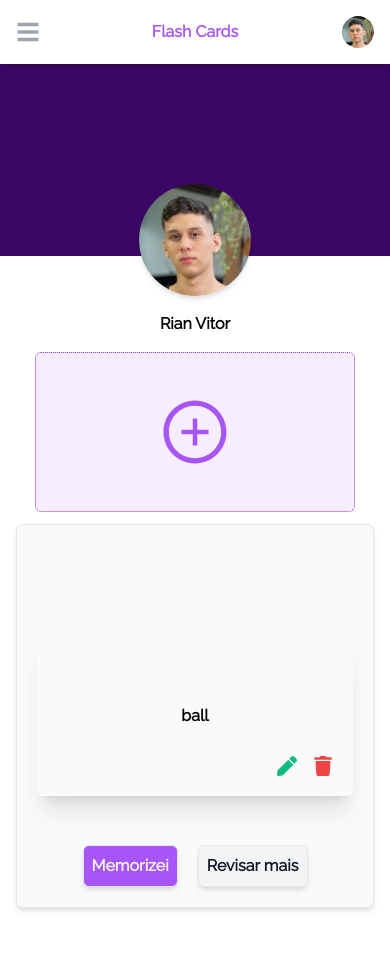
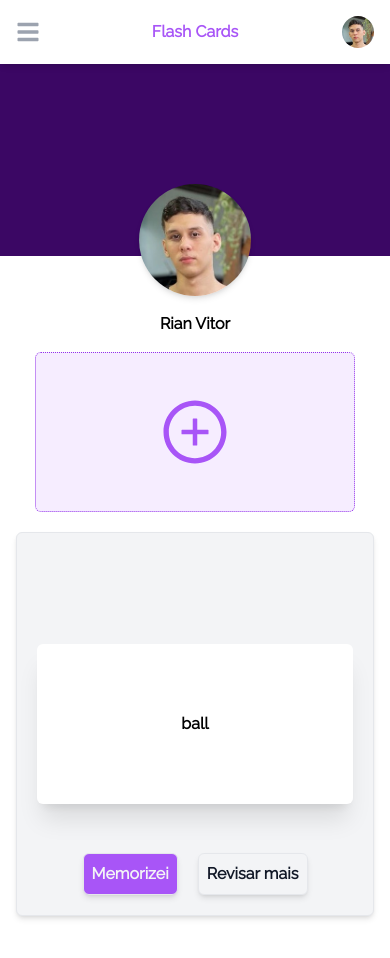
Before and after one commit to RianVitor26/flash-cards, a React (Vite) app in the folder client/: page /decks/1/cards in a window 390 px wide. Shown: the top 958 px of the page. Built offline with nearby package versions, Linux system fonts and the light colour scheme.

Commit message:
style: ajustes no menu, card e na responsividade da pagina de cards

```diff
--- a/client/src/components/Card.tsx
+++ b/client/src/components/Card.tsx
@@ -1,30 +1,8 @@
-import { useContext, useState } from 'react';
+import { useState } from 'react';
 import { ICardsProps } from '../interfaces/cardsProps';
-import { AuthContext } from '../contexts/AuthContext';
-import { removeCard, updateCard } from '../services/cardsService';
-import { useParams } from 'react-router-dom';
-import { FaPen, FaTrash } from 'react-icons/fa';
 
-export const Card = ({ term, translation, id }: ICardsProps) => {
+export const Card = ({ term, translation }: ICardsProps) => {
     const [isActive, setIsActive] = useState(false);
-    const [isElementHovered, setIsElementHovered] = useState<boolean>(false);
-
-    const { user } = useContext(AuthContext)
-    const { deckId } = useParams()
-
-    const handleRemoveCard = async () => {
-        if (user && deckId) {
-            const userId = user.id
-            await removeCard(userId, Number(deckId), id)
-        }
-    };
-
-    const handleEditCard = async (updatedCard: ICardsProps) => {
-        if (user && deckId) {
-            const userId = user.id
-            await updateCard(userId, Number(deckId), id, updatedCard)
-        }
-    };
 
     const flipCardAnimation = () => {
         setIsActive(!isActive);
@@ -32,28 +10,14 @@ export const Card = ({ term, translation, id }: ICardsProps) => {
 
     return (
         <div
-            onMouseOver={() => setIsElementHovered(true)}
-            onMouseLeave={() => setIsElementHovered(false)}
             className="relative w-full sm:w-fit">
             <div className={`card sm:w-52 w-full h-40 ${isActive ? 'flip' : ''}`} onClick={flipCardAnimation}>
-                <div className={`absolute front bg-gray-50 text-black p-3 rounded-md flex justify-center text-center items-center font-black shadow-xl hover:shadow-2xl transition-all duration-300 cursor-pointer ${isActive ? 'hidden' : ''}`}>
+                <div className={`absolute front bg-white text-black p-3 rounded-md flex justify-center text-center items-center font-black shadow-xl hover:shadow-2xl transition-all duration-300 cursor-pointer ${isActive ? 'hidden' : ''}`}>
                     {term}
                 </div>
-                <div className={`absolute back bg-gray-200 text-black p-3 rounded-md flex justify-center text-center items-center font-black shadow-xl hover:shadow-2xl transition-all duration-300 cursor-pointer ${isActive ? '' : 'hidden'}`}>
+                <div className={`absolute back bg-white text-black p-3 rounded-md flex justify-center text-center items-center font-black shadow-xl hover:shadow-2xl transition-all duration-300 cursor-pointer ${isActive ? '' : 'hidden'}`}>
                     {translation}
                 </div>
-            </div>
-            <div
-                className={`${isElementHovered ? "opacity-100" : "sm:opacity-0"} transition-opacity duration-500`}
-            >
-                <FaTrash
-                    onClick={handleRemoveCard}
-                    className="text-red-500 text-xl cursor-pointer absolute z-10 bottom-5 right-5 "
-                />
-                <FaPen
-                    onClick={handleEditCard}
-                    className="text-emerald-500 text-xl cursor-pointer absolute z-10 bottom-5 right-14"
-                />
             </div>
         </div>
     )
--- a/client/src/components/Menu.tsx
+++ b/client/src/components/Menu.tsx
@@ -6,7 +6,7 @@ interface IMenuProps {
 
 export const Menu = ({children}: IMenuProps) => {
     return (
-        <div className="relative w-full mx-auto h-96 bg-gray-50 rounded-md shadow-md border px-5">
+        <div className="relative w-full max-w-2xl mx-auto h-96 bg-gray-100 rounded-md shadow-md border px-5">
             <div className="w-full h-full flex justify-center items-center">
                 {children}
             </div>
--- a/client/src/pages/Cards.tsx
+++ b/client/src/pages/Cards.tsx
@@ -45,7 +45,7 @@ export const Cards = () => {
     <>
       <Navigation />
       <Header />
-      <main className="relative w-11/12 flex justify-center items-center sm:justify-start mx-auto gap-3 flex-wrap">
+      <main className="relative w-11/12 flex justify-center items-center sm:justify-start mx-auto gap-5 flex-wrap sm:flex-nowrap">
         <Modal modalName="cartão"
           firstLabel="Termo"
           secondLabel="Tradução"
```
